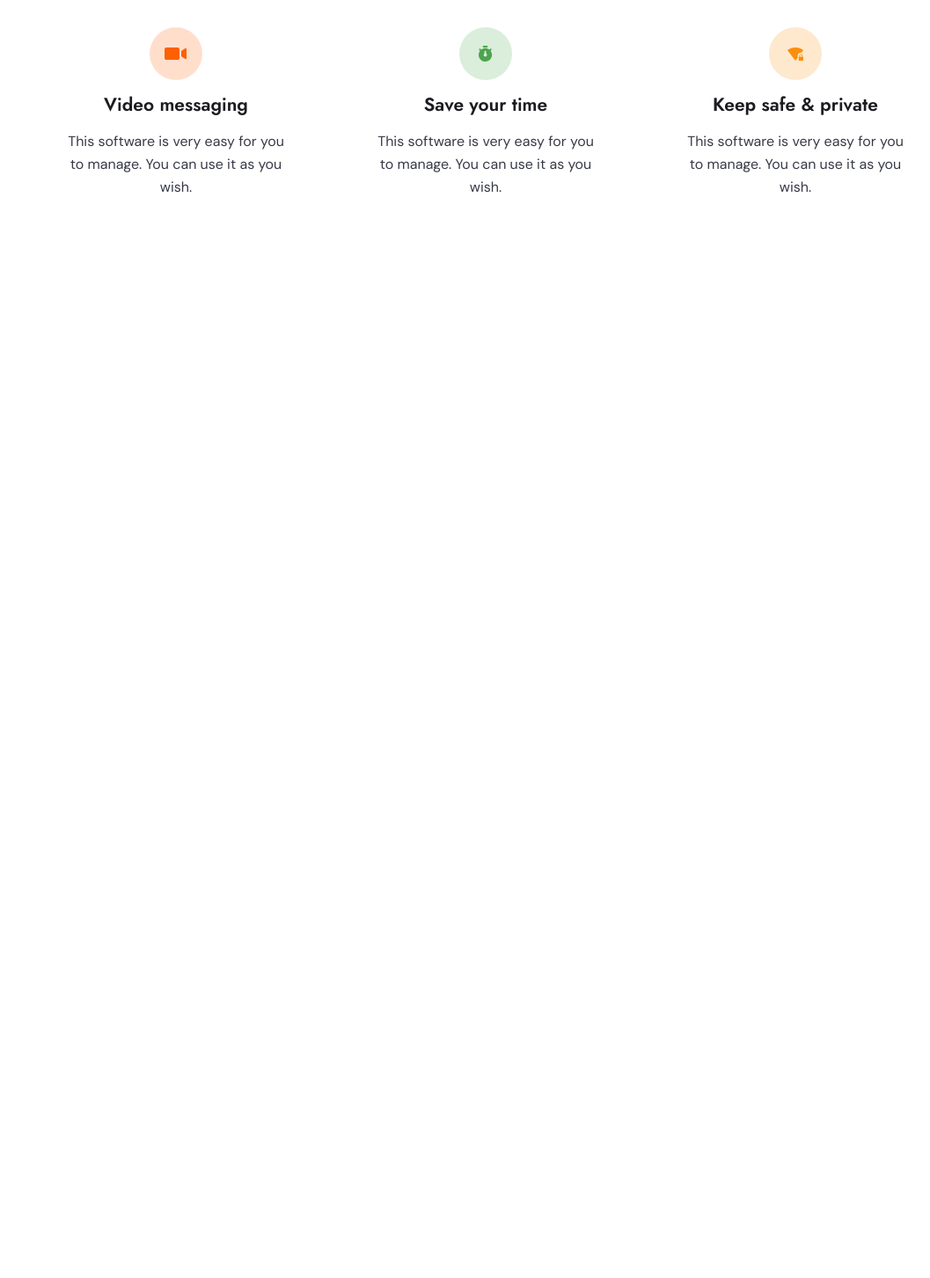
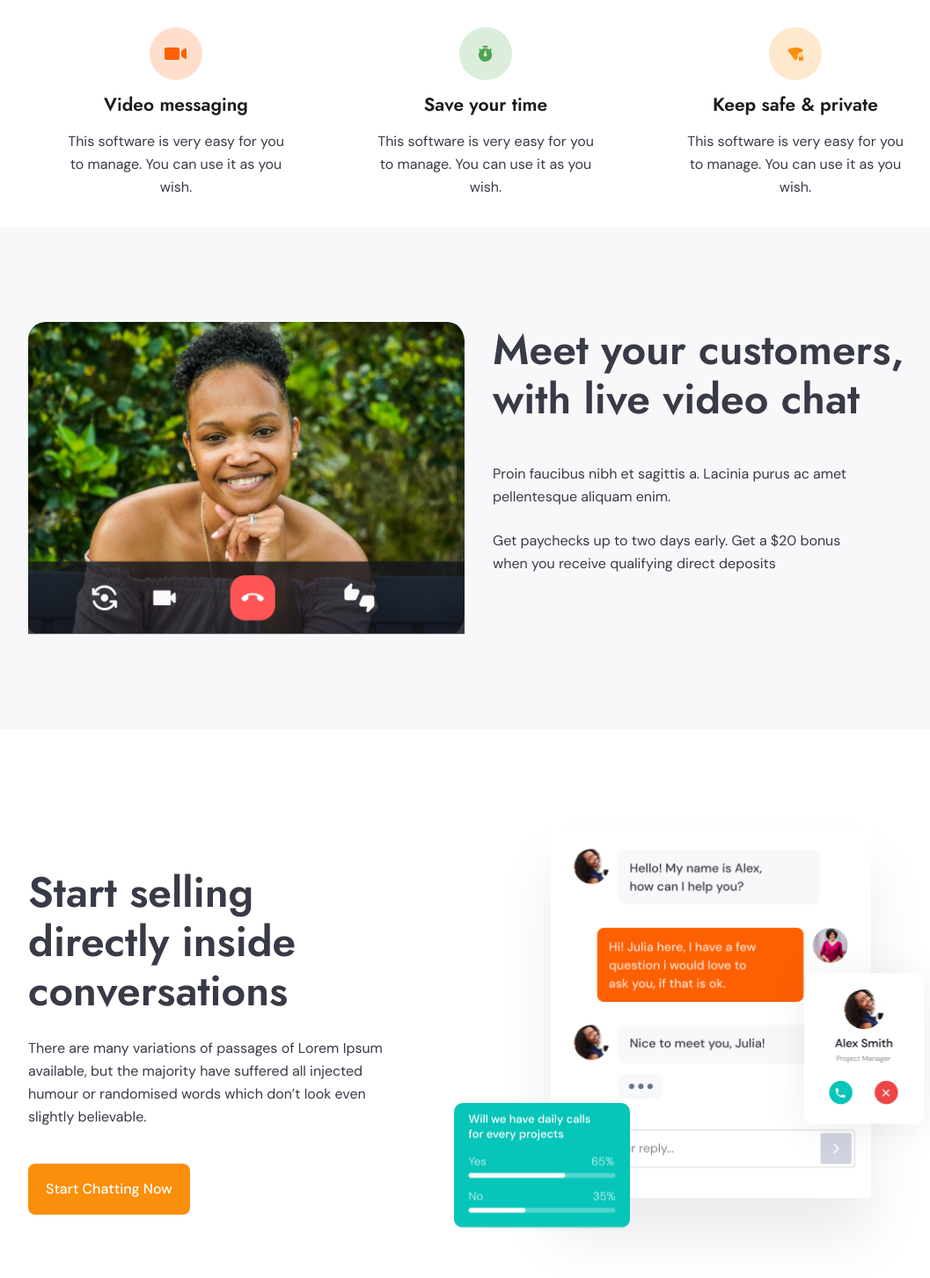
Before and after one commit to OlegNau/Apex, a website: page source/index.html in a window 1280 px wide. Shown: the part 827-2280 px from the top of the page at 88% size, without its empty margins (96-1153 px from the left). Before the commit the page ends 1085 px from the top, so only its background shows below. Drawn offline with nearby package versions, Linux system fonts and the light colour scheme; files that its build step writes are made by us from their sources; files whose address does not match are found by name.

Commit message:
Вторая секция- первичный код

```diff
--- a/source/index.html
+++ b/source/index.html
@@ -1,5 +1,5 @@
 <!DOCTYPE html>
-<html lang="ru">
+<html lang="ru" xmlns="http://www.w3.org/1999/html">
 <head>
     <meta charset="utf-8">
     <meta content="width=device-width,initial-scale=1" name="viewport">
@@ -126,6 +126,41 @@
                 </div>
             </div>
         </section>
+        <section class="video">
+            <div class="container">
+                <div class="row video__container">
+                    <div class="col_lg-5 col_md-6 col_sm-12 col_xs-12">
+                        <img src="build/img/video/video.jpg" class="video__image" width="521px" alt="Video about our chat">
+                    </div>
+                    <div class="col_lg-5 col-offset_lg-1 col_md-6 col_sm-12 col_xs-12">
+                        <div class="video__text-container">
+                            <h2 class="video__heading">Meet your customers, with live video chat</h2>
+                            <p class="video__paragraph">Proin faucibus nibh et&nbsp;sagittis&nbsp;a. Lacinia purus ac&nbsp;amet pellentesque aliquam enim.</p>
+                            <p class="video__paragraph">Get paychecks up&nbsp;to&nbsp;two days early. Get a&nbsp;$20 bonus when you receive qualifying direct deposits</p>
+                        </div>
+                    </div>
+                </div>
+            </div>
+        </section>
+        <section class="selling">
+            <div class="container">
+                <div class="row selling__container">
+                    <div class="col_lg-5 col_md-5 col_sm-12 col_xs-12">
+                        <div class="selling__text-container">
+                            <h2 class="selling__heading">Start selling directly inside conversations</h2>
+                            <p class="selling__paragraph">There are many variations of&nbsp;passages of&nbsp;Lorem Ipsum available, but the majority have suffered all injected humour or&nbsp;randomised words which don&rsquo;t look even slightly believable.</p>
+                            <button class="button">Start Chatting Now</button>
+                        </div>
+                    </div>
+                    <div class="col_lg-4 col-offset_lg-2 col_md-6 col-offset_md-1 col_sm-12 col_xs-12">
+                        <div class="selling__image-container">
+                            <img src="build/img/selling/dialog.png" class="selling__image" width="366" alt="Selling dialogs">
+                        </div>
+                    </div>
+                </div>
+            </div>
+
+        </section>
     </main>
     <footer>
     </footer>
--- a/source/less/block/button.less
+++ b/source/less/block/button.less
@@ -10,6 +10,7 @@
   vertical-align: baseline;
   color: @base-color;
   background-color: @button-color;
+  transition: 0.4s;
 
   @media @tablet-max {
     padding: 16px 20px;
@@ -70,8 +71,11 @@
       margin: 0 0 32px;
     }
 
+    @media @desktop {
+      padding: 16px 52px 16px 24px;
+    }
+
     @media @desktop-interval {
-      padding: 16px 52px 16px 24px;
       margin: 0 0 88px;
     }
 
--- a/source/less/block/header.less
+++ b/source/less/block/header.less
@@ -85,6 +85,7 @@
   &__login-button {
     .buttons-font();
     color: @heading-text;
+    transition: 0.4s;
 
     @media @tablet-max {
       align-self: center;
--- a/source/less/block/nav.less
+++ b/source/less/block/nav.less
@@ -43,6 +43,7 @@
   &__link {
     .buttons-font();
     color: @heading-text;
+    transition: 0.4s;
 
     &:hover {
       color: @accent-color;
--- /dev/null
+++ b/source/less/block/selling.less
@@ -0,0 +1,161 @@
+@import "../variables.less";
+@import "../typography.less";
+
+.selling {
+  @media @tablet-max {
+   padding: 40px 0;
+  }
+  @media @desktop {
+    padding: 110px 0 72px;
+  }
+
+  &__container {
+    display: flex;
+
+    @media @tablet-max {
+      flex-flow: column-reverse;
+    }
+  }
+
+  &__text-container {
+
+    @media @mobile {
+      margin-top: 28px;
+    }
+
+    @media @tablet-min {
+      margin-top: 48px;
+    }
+  }
+
+  &__heading {
+    .h2();
+
+    @media @tablet-max {
+      margin-bottom: 16px;
+    }
+
+    @media @desktop {
+      margin-bottom: 24px;
+    }
+  }
+
+  &__paragraph {
+    @media @tablet-max {
+      margin-bottom: 30px;
+    }
+
+    @media @desktop {
+      margin-bottom: 40px;
+    }
+  }
+
+  &__image-container {
+    position: relative;
+    z-index: 2;
+    display: block;
+    margin: 0 auto;
+    object-fit: contain;
+    box-shadow: 0px 44px 60px @shadow-selling-image;
+
+    @media @mobile {
+      width: 204px;
+    }
+
+    @media @tablet-interval {
+      width: 280px;
+    }
+
+    @media @desktop {
+      width: 364px;
+    }
+
+    &::before {
+      content: "";
+      position: absolute;
+      z-index: 3;
+      display: block;
+      border-radius: 10px;
+      background-image: url("../img/selling/question.png");
+      background-repeat: no-repeat;
+      background-position: center;
+
+      @media @mobile {
+        top: 56px;
+        left: -72px;
+        width: 96px;
+        height: 68px;
+      }
+
+      @media @tablet-interval {
+        left: -112px;
+        bottom: 20px;
+        width: 160px;
+        height: 108px;
+      }
+
+      @media @tablet-max {
+        background-size: 100%;
+      }
+
+      @media @desktop {
+        bottom: -36px;
+        width: 200px;
+        height: 144px;
+      }
+
+      @media @desktop-interval {
+        left: -110px;
+      }
+
+      @media @desktop-min {
+        left: -140px;
+      }
+    }
+
+    &::after {
+      content: "";
+      position: absolute;
+      z-index: 3;
+      display: block;
+      border-radius: 10px;
+      box-shadow: 0px 4px 48px @shadow-selling-image;
+      background-image: url("../img/selling/call.png");
+      background-repeat: no-repeat;
+      background-position: center;
+
+      @media @mobile {
+        right: -64px;
+        bottom: 44px;
+        width: 76px;
+        height: 96px;
+        background-size: 100%;
+      }
+
+      @media @tablet-interval {
+        right: -84px;
+        bottom: 70px;
+        width: 104px;
+        height: 132px;
+    }
+
+      @media @tablet-max {
+        background-size: 100%;
+      }
+
+      @media @desktop {
+        bottom: 84px;
+        width: 136px;
+        height: 172px;
+      }
+
+      @media @desktop-interval {
+        right: -60px;
+      }
+
+      @media @desktop-min {
+        right: -84px;
+      }
+    }
+  }
+}
--- /dev/null
+++ b/source/less/block/video.less
@@ -0,0 +1,83 @@
+@import "../variables.less";
+@import "../typography.less";
+
+.video {
+  background-color: @extra-light-background;
+
+  @media @tablet-max {
+    padding: 40px 0 44px;
+  }
+  @media @desktop {
+    padding: 108px 0 100px;
+  }
+
+  &__container {
+    display: flex;
+  }
+
+  &__image {
+    border-top-left-radius: 20px;
+    border-top-right-radius: 20px;
+
+    @media @mobile {
+      height: 240px;
+    }
+
+    @media @tablet-interval {
+      height: 376px;
+    }
+
+    @media @tablet-max {
+      display: block;
+      object-fit: contain;
+      margin: 0 auto;
+    }
+  }
+
+  &__text-container {
+
+    @media @tablet-max {
+      margin-top: 36px;
+    }
+
+    @media @desktop {
+      margin-top: 4px;
+    }
+  }
+
+  &__heading {
+    .h2();
+
+    @media @mobile {
+      font-size: 28px;
+    }
+
+    @media @tablet-max {
+      margin-bottom: 28px;
+      text-align: center;
+    }
+
+    @media @desktop  {
+      margin-bottom: 44px;
+    }
+  }
+
+  &__paragraph {
+
+    @media @mobile {
+      margin-bottom: 12px;
+    }
+
+    @media @tablet-min {
+      margin-bottom: 24px;
+    }
+
+    @media @tablet-max {
+      text-align: center;
+    }
+
+    @media @desktop {
+      width: 432px;
+    }
+  }
+}
--- a/source/less/style.less
+++ b/source/less/style.less
@@ -8,3 +8,5 @@
 @import "block/header.less";
 @import "block/counters.less";
 @import "block/features.less";
+@import "block/video.less";
+@import "block/selling.less";
--- a/source/less/typography.less
+++ b/source/less/typography.less
@@ -19,8 +19,16 @@
 .h2() {
   font-family: @heading;
   font-weight: 700;
-  font-size: 48px;
-  line-height: 56px;
+
+  @media @mobile {
+    font-size: 32px;
+    line-height: 40px;
+  }
+
+  @media @tablet-min {
+    font-size: 48px;
+    line-height: 56px;
+  }
 }
 
 .h3() {
--- a/source/less/variables.less
+++ b/source/less/variables.less
@@ -6,6 +6,7 @@
 @extra-light-background: #F8F8FA;
 @button-color: #FB8E0B;
 @accent-color: #FD6003;
+@shadow-selling-image: rgba(0, 0, 0, 0.08);
 
 @heading: 'Jost', sans-serif;
 @paragraph: "DM Sans", sans-serif;
```
Also changed, not shown: index.html (+36 -1 lines), build/css/style.css, build/css/style.min.css, build/img/selling/call.png (added), build/img/selling/dialog.png (added), build/img/selling/question.png (added), build/img/video/video.jpg (added), source/img/selling/call.png (added), source/img/selling/dialog.png (added), source/img/selling/question.png (added), source/img/video/video.jpg (added), 2 other files.
